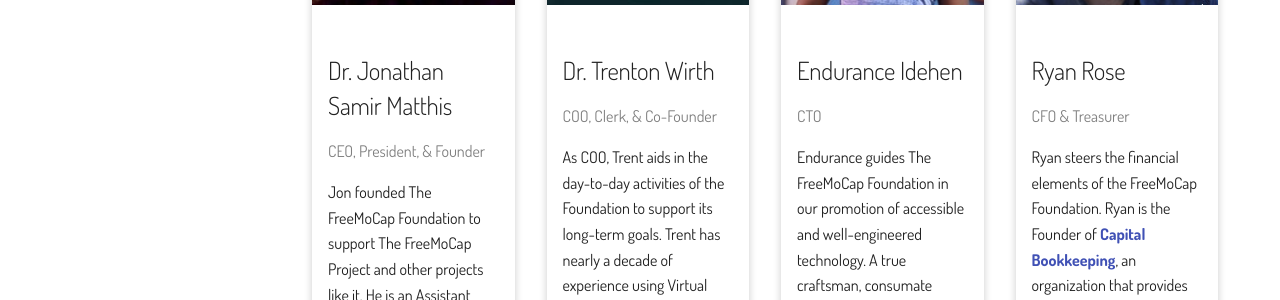
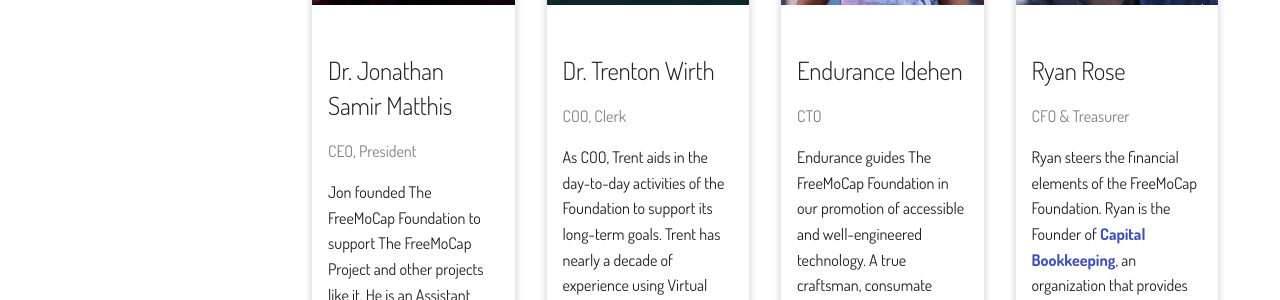
Before and after one commit to freemocap/freemocapfoundation_dot_org, an MkDocs documentation site: the page built from docs/people.md, in a window 1280 px wide and 1206 px high. Shown: the part 377-677 px from the top of the window. Built offline with MkDocs 1.6.1 and Material for MkDocs 9.7.7, drawn with Linux system fonts in a browser that asks for light colours.

Commit message:
Update people.md

```diff
--- a/docs/people.md
+++ b/docs/people.md
@@ -6,7 +6,7 @@
       <img src="../assets/profile_pics/jon_profile.jpg" alt="Jon" style="width:100%">
       <div class="container">
         <h2>Dr. Jonathan Samir Matthis</h2>
-        <p class="title">CEO, President, &amp; Founder</p>
+        <p class="title">CEO, President</p>
         <p>Jon founded The FreeMoCap Foundation to support The FreeMoCap Project and other projects like it. He is an Assistant Professor of Human Movement Neuroscience in Boston Massachussetts. He runs a <a href="https://scholar.google.com/citations?user=mjYexjAAAAAJ"> scientific research program</a> that investigates the neural control of real-world full-body movement. He has been developing new methodologies to study human movement since 2008 </p>
         <form>
             <p><button type="submit" formaction="https://jonmatthis.com" class="button">Personal Website</button></p>
@@ -20,7 +20,7 @@
       <img src="../assets/profile_pics/trent_profile.JPG" alt="Trent" style="width:100%">
       <div class="container">
         <h2>Dr. Trenton Wirth</h2>
-        <p class="title">COO, Clerk, &amp; Co-Founder</p>
+        <p class="title">COO, Clerk</p>
         <p>As COO, Trent aids in the day-to-day activities of the Foundation to support its long-term goals. Trent has nearly a decade of experience using Virtual and Augmented Reality (AR) to study human perception and action. He is currently a Post-Doctoral Researcher working with Dr. Jonathan Matthis, using AR and eye tracking to study the visual control of foot-placement.</p>
         <form>
             <p><button type="submit" formaction="https://wirthtd.com" class="button">Personal Website</button></p>
```
